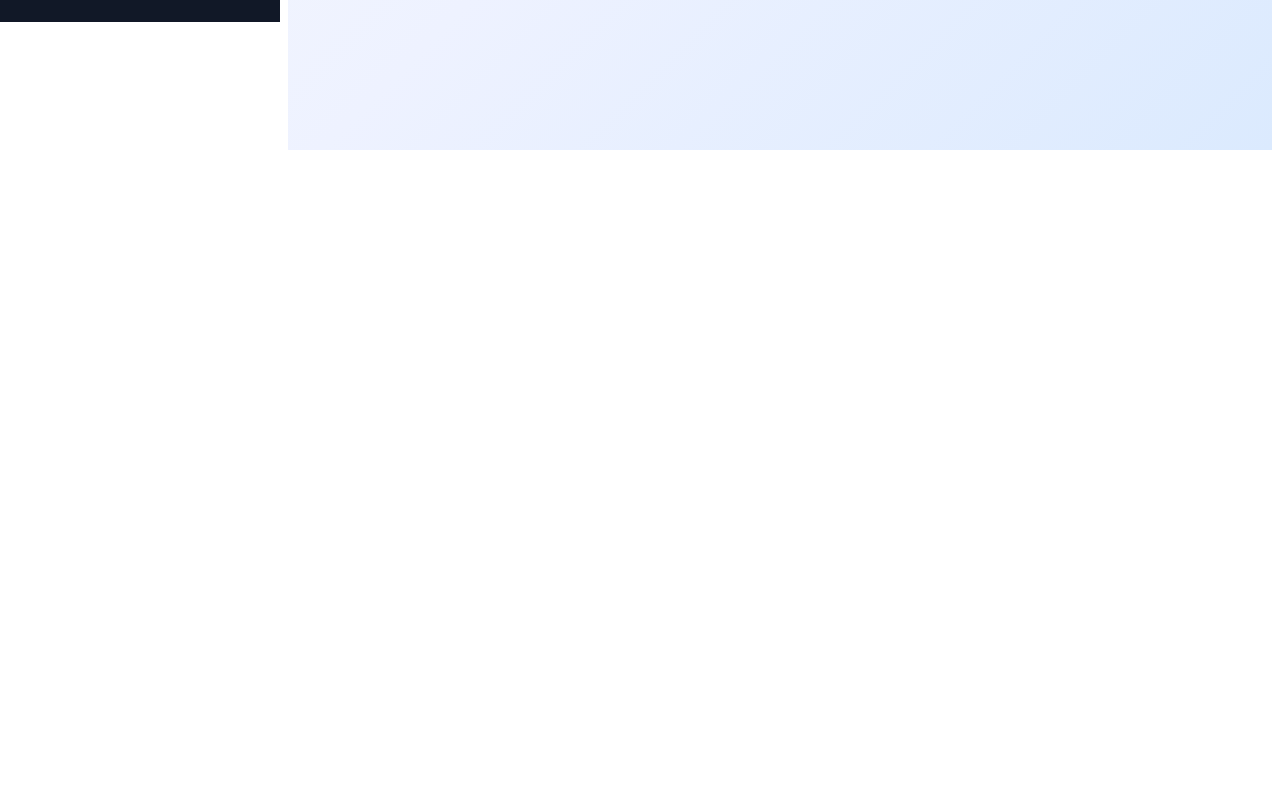
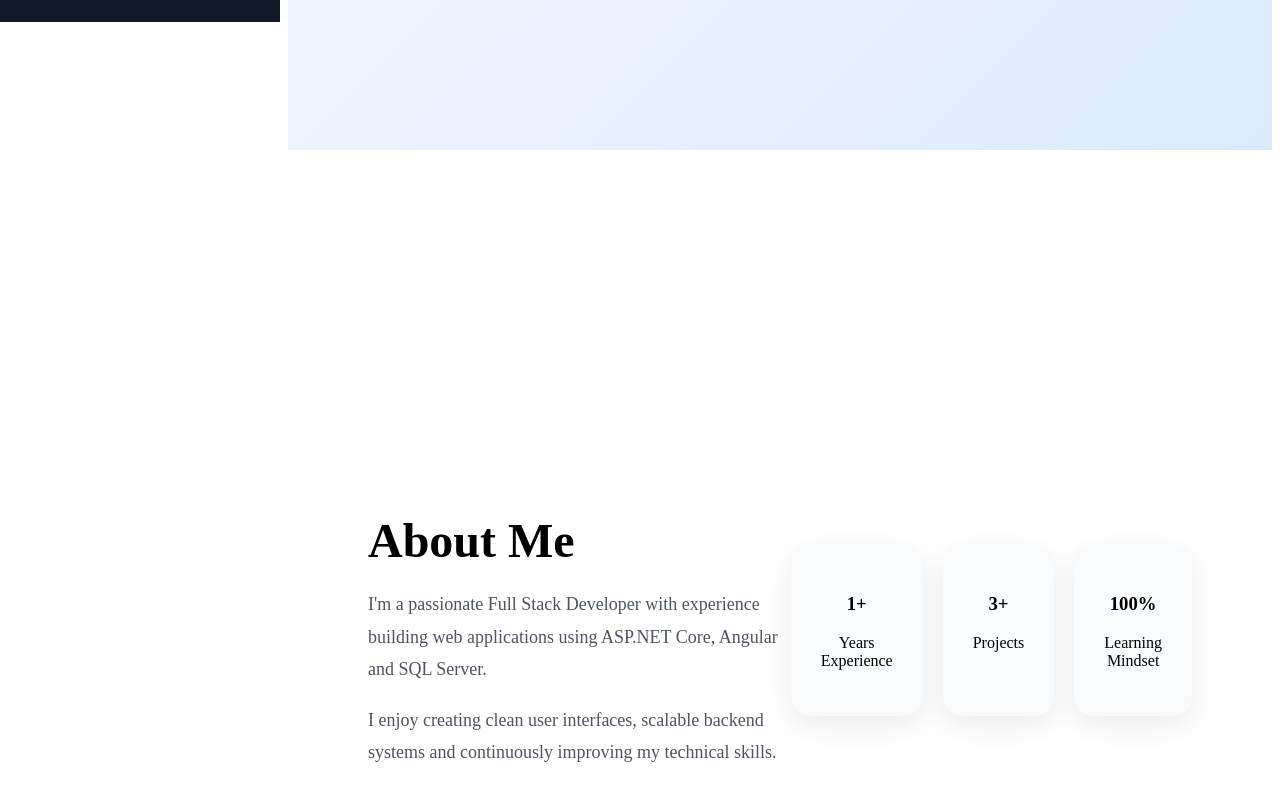
Before and after one commit to vomshigogu/portfolio-angular, an Angular app: page / in a window 1280 px wide. Shown: the part 778-1578 px from the top of the page. Before the commit the page ends 936 px from the top, so only its background shows below. Built offline with nearby package versions, Linux system fonts and the light colour scheme.

Commit message:
created a about components

```diff
--- a/src/app/app.html
+++ b/src/app/app.html
@@ -1,4 +1,5 @@
 <div class="layout">
   <app-sidebar></app-sidebar>
   <app-home></app-home>
+  <app-about></app-about>
 </div>
--- a/src/app/app.ts
+++ b/src/app/app.ts
@@ -2,10 +2,11 @@ import { Component, signal } from '@angular/core';
 import { RouterOutlet } from '@angular/router';
 import { Sidebar } from './components/sidebar/sidebar';
 import { Home } from './components/home/home';
+import { About } from './components/about/about';
 
 @Component({
   selector: 'app-root',
-  imports: [Sidebar,Home],
+  imports: [Sidebar,Home,About],
   templateUrl: './app.html',
   styleUrl: './app.css'
 })
--- /dev/null
+++ b/src/app/components/about/about.css
@@ -0,0 +1,60 @@
+:host {
+    display: block;
+    margin-left: 280px;
+}
+
+.about-section {
+
+    min-height: 100vh;
+
+    padding: 80px;
+
+    display: flex;
+
+    justify-content: space-between;
+
+    align-items: center;
+
+    background: white;
+}
+
+.about-content {
+    max-width: 700px;
+}
+
+.about-content h2 {
+
+    font-size: 48px;
+
+    margin-bottom: 20px;
+}
+
+.about-content p {
+
+    font-size: 18px;
+
+    line-height: 1.8;
+
+    color: #4b5563;
+}
+
+.about-stats {
+
+    display: flex;
+
+    gap: 20px;
+}
+
+.stat-card {
+
+    padding: 30px;
+
+    border-radius: 20px;
+
+    background: #f8fafc;
+
+    box-shadow:
+      0 10px 30px rgba(0,0,0,0.08);
+
+    text-align: center;
+}
--- /dev/null
+++ b/src/app/components/about/about.html
@@ -0,0 +1,40 @@
+<section id="about" class="about-section">
+
+    <div class="about-content">
+
+        <h2>About Me</h2>
+
+        <p>
+            I'm a passionate Full Stack Developer with experience
+            building web applications using ASP.NET Core,
+            Angular and SQL Server.
+        </p>
+
+        <p>
+            I enjoy creating clean user interfaces,
+            scalable backend systems and continuously
+            improving my technical skills.
+        </p>
+
+    </div>
+
+    <div class="about-stats">
+
+        <div class="stat-card">
+            <h3>1+</h3>
+            <p>Years Experience</p>
+        </div>
+
+        <div class="stat-card">
+            <h3>3+</h3>
+            <p>Projects</p>
+        </div>
+
+        <div class="stat-card">
+            <h3>100%</h3>
+            <p>Learning Mindset</p>
+        </div>
+
+    </div>
+
+</section>
```
Also changed, not shown: src/app/components/about/about.ts (added, +11 -0 lines), 1 other file (tests, documents, lock files or other folders).
